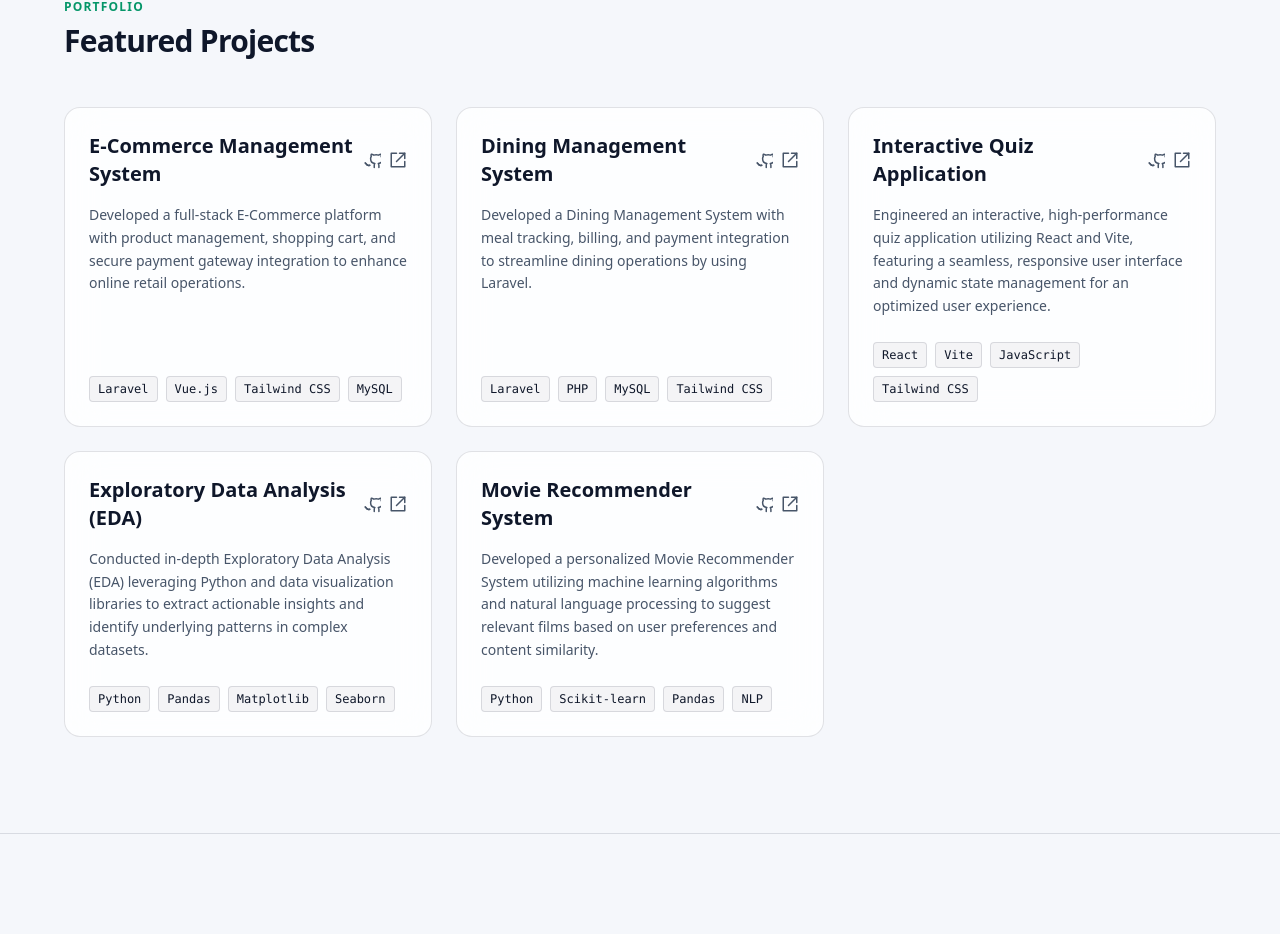
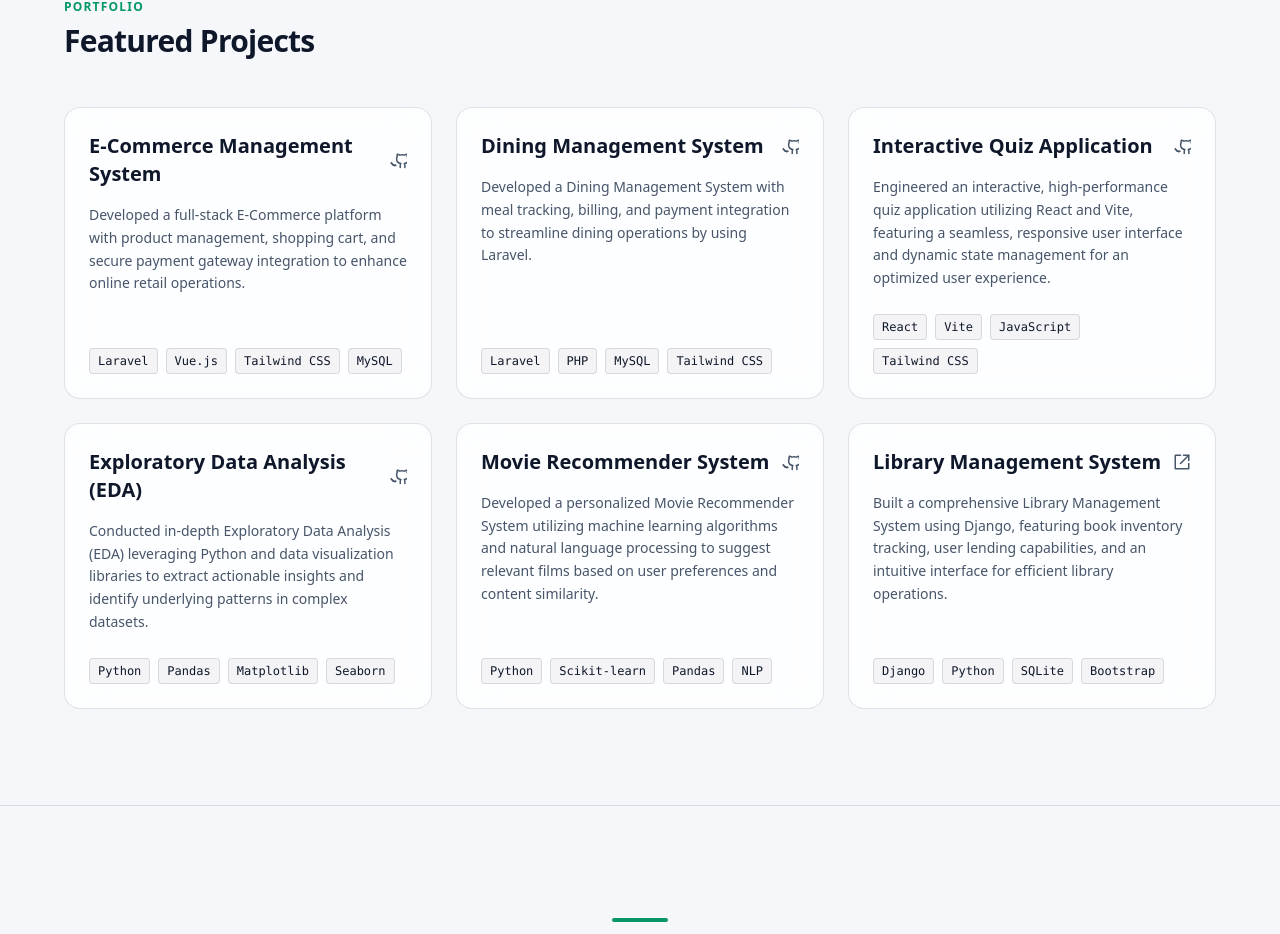
Before and after one commit to jahid-cuet/portfolio, a Next.js app: page / in a window 1280 px wide. Shown: the part 4816-5750 px from the top of the page. Built offline with nearby package versions, Linux system fonts and the light colour scheme.

Commit message:
feat: add Projects component and consolidate portfolio data schema

```diff
--- a/components/Projects.tsx
+++ b/components/Projects.tsx
@@ -19,8 +19,12 @@ export default function Projects() {
                 <div className="flex items-center justify-between">
                   <h4 className="text-xl font-semibold theme-text group-hover:text-[color:var(--accent)] transition-colors">{project.title}</h4>
                   <div className="flex items-center gap-2">
-                    <a href={project.github} className="theme-muted hover:text-[color:var(--foreground)] transition-colors"><GithubIcon size={18} /></a>
-                    <a href={project.live} className="theme-muted hover:text-[color:var(--foreground)] transition-colors"><ExternalLinkIcon size={18} /></a>
+                    {project.github && project.github !== "#" && (
+                      <a href={project.github} className="theme-muted hover:text-[color:var(--foreground)] transition-colors" target="_blank" rel="noopener noreferrer"><GithubIcon size={18} /></a>
+                    )}
+                    {project.live && project.live !== "#" && (
+                      <a href={project.live} className="theme-muted hover:text-[color:var(--foreground)] transition-colors" target="_blank" rel="noopener noreferrer"><ExternalLinkIcon size={18} /></a>
+                    )}
                   </div>
                 </div>
                 <p className="theme-muted text-sm leading-relaxed">{project.description}</p>
--- a/data/portfolio.ts
+++ b/data/portfolio.ts
@@ -148,6 +148,14 @@ export const portfolioData = {
       github: "https://github.com/jahid-cuet/movie-recomemder-system",
       live: "#",
     },
+    {
+      title: "Library Management System",
+      description:
+        "Built a comprehensive Library Management System using Django, featuring book inventory tracking, user lending capabilities, and an intuitive interface for efficient library operations.",
+      tech: ["Django", "Python", "SQLite", "Bootstrap"],
+      github: "#",
+      live: "https://library-management-system-nlr7.onrender.com/",
+    },
   ],
   skills: [
     {
```
